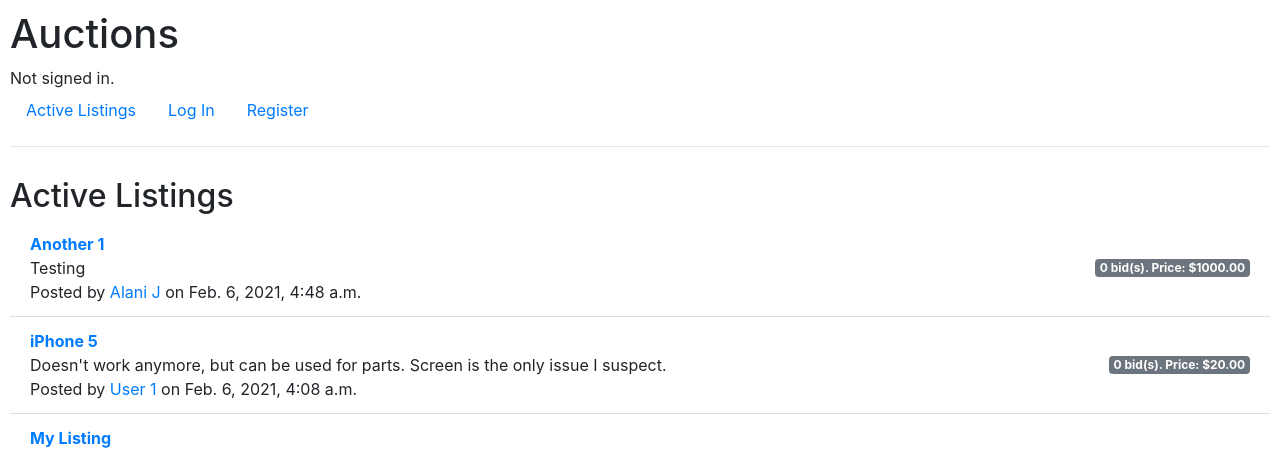
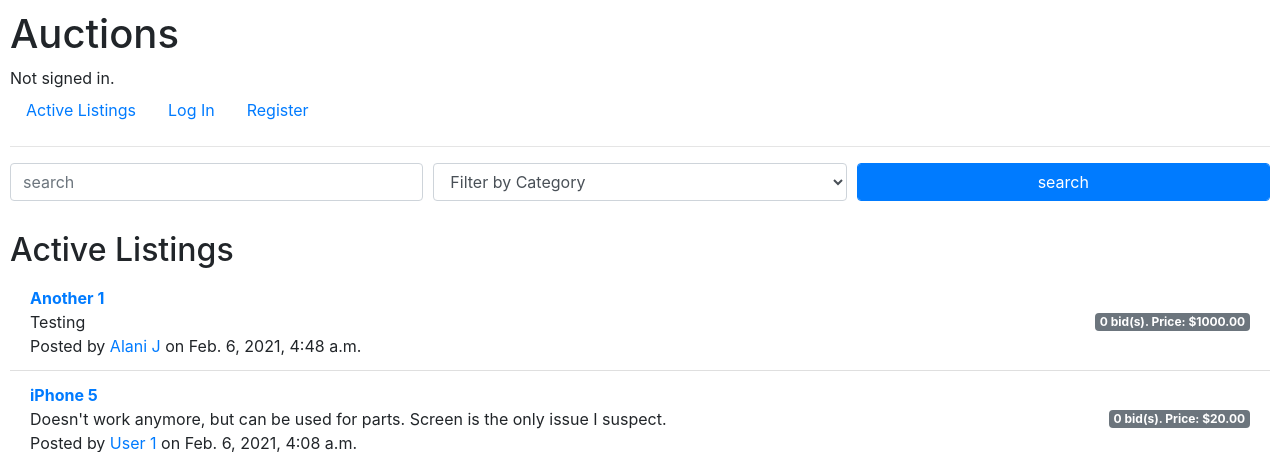
Before and after one commit to alanijohnson/CS50W_Commerce, a Django app: page / in a window 1280 px wide. Shown: the top 452 px of the page. Run offline with Django 3.2, Linux system fonts and the light colour scheme; data comes from the database, SQL or seed files in the repository; both versions use the stored data as it was after the commit; some libraries are stand-ins or nearby versions.

Commit message:
Final Version. (for now)
All intended features and some extras have been added. See Readme.md for overview.

```diff
--- a/commerce/auctions/managers.py
+++ b/commerce/auctions/managers.py
@@ -1,6 +1,4 @@
 from django.contrib.auth.base_user import BaseUserManager
-
-
 
 # manager for the Custom User class
 class UserManager(BaseUserManager):
--- a/commerce/auctions/templates/auctions/index.html
+++ b/commerce/auctions/templates/auctions/index.html
@@ -1,5 +1,29 @@
 {% extends "auctions/layout.html" %}
 
 {% block body %}
+
+    <form action="" method="post">
+        {% csrf_token %}
+        <div class="form-group">
+            <div class="form-row">
+            <div class="col">
+                <input class="form-control" type=text placeholder="search" name="search" {%if s %}value={{s}}{% endif %}>
+            </div>
+
+            <div class="col">
+                <select class="form-control" name="category">
+                      <option value="">Filter by Category</option>
+                      {% for c in categories %}
+                        <option {% if c.name == category %}selected="selected"{% endif %}>{{c.name}}</option>
+                      {% endfor %}
+                </select>
+            </div>
+
+            <div class="col">
+                <input class="form-control btn-primary" type="submit" value="search">
+            </div>
+        </div>
+        </div>
+    </form>
     {% include "./listings.html" %}
 {% endblock %}
--- a/commerce/auctions/templates/auctions/listing.html
+++ b/commerce/auctions/templates/auctions/listing.html
@@ -56,7 +56,7 @@
         {% endif %}
     {% endif %}
 <!-- Action Button To Add or Remove Items from Watchlist -->
-    {% if user != author %}
+    {% if user.is_authenticated and user != author%}
         <form style="margin-top:10px;" action={% url 'listing' id=listing.id %} method="post">
             {% csrf_token %}
             {% if listing in user_watchlist %}
--- a/commerce/auctions/templates/auctions/listings.html
+++ b/commerce/auctions/templates/auctions/listings.html
@@ -4,6 +4,7 @@
     <ul class="list-group list-group-flush">
         {% for listing, data in active_listings.items %}
             <li class="list-group-item d-flex justify-content-between align-items-center">
+
                 <span> <div> <a href={% url 'listing' id=listing.id %} ><strong>{{listing.title}}</strong></a></div>
                     <div>{{listing.description}}</div>
                     Posted by <a href={% url 'profile' username=listing.author.username %} >{{listing.author.profile.first_name}} {{listing.author.profile.last_name}}</a> on {{listing.date_posted}}</span>
--- a/commerce/auctions/templates/auctions/profile.html
+++ b/commerce/auctions/templates/auctions/profile.html
@@ -1,4 +1,8 @@
 {% extends "auctions/layout.html" %}
+
+{% block title %}
+    {{ profile_user.username }} Profile
+{% endblock %}
 
 {% block body %}
     <h2 style="margin-bottom:30px">User Profile: {{profile_user.username}}</h2>
--- a/commerce/auctions/views.py
+++ b/commerce/auctions/views.py
@@ -7,25 +7,53 @@ from django.urls import reverse
 from django.utils import timezone
 from django.utils.http import is_safe_url
 from .forms import UserProfileForm, CreateListingForm, CreateBidForm, CreateCommentForm
-from .models import User, Listing, Bid, Comment
+from .models import User, Listing, Bid, Comment, Category
 
+# index of webpage. offers searching by name, description and category.
+def index(request):
+    # get all of the listings that are open and sort by date posted descending
+    active_listings = Listing.objects.filter(is_open=True).order_by('-date_posted')
 
-def index(request):
-    active_listings = Listing.objects.filter(is_open=True).order_by('-date_posted')
+    # initialize category and search
+    category = None
+    search = None
+
+    # search fields used
+    if request.method == "POST":
+        # store search field data
+        search = request.POST.get("search")
+        category = request.POST.get("category")
+
+        # text string search (not case sensitive)
+        if search is not None or search !='':
+            active_listings = list(filter(lambda listing: ((search.lower() in listing.title.lower()) or (search.lower() in listing.description.lower())),active_listings))
+
+        # category search
+        if category != "":
+            active_listings = list(filter(lambda listing: (listing.category.name == category),active_listings))
+
+    # create a dictionary of important meta data for the listing (number of bids, and the price to beat)
     active_listings_dict = {listing: (len(listing.bids.all()),listing.highest_bid()) for listing in active_listings}
+
+    # pass category and search to initialize values of search fields if they were used.
     return render(request, "auctions/index.html",{
-        "active_listings": active_listings_dict
-    })
+        "active_listings": active_listings_dict,
+        "categories": Category.objects.all(),
+        "category": category,
+        "s": search
+        })
 
+# login page. Supports next redirecting and validates URL
+def login_view(request):
 
-def login_view(request):
-    print(f"{request.path}")
+    # determine if there is a next url parameter and validate
     next_url = request.GET.get('next')
-    print(f"{next_url}")
     if not valid_next_url(next_url, request.get_host()):
         next_url = "/"
 
+    # log in attempted
     if request.method == "POST":
+        # get the next url from the post dictionary and validate
         next_url = request.POST.get("next")
         print(f"{next_url}")
         if not valid_next_url(next_url, request.get_host()):
@@ -46,6 +74,7 @@ def login_view(request):
                 "message": "Invalid username and/or password."
             })
     else:
+        # pass the next_url to the form, so it can be used on form submission
         return render(request, "auctions/login.html", {
             "next_url":next_url
                       })
@@ -60,6 +89,7 @@ def valid_next_url(next, allowed_hosts):
         url=next, allowed_hosts=allowed_hosts
     )
 
+# log out page. Also supports redirecting. If the link isn't valid, return to index.
 def logout_view(request):
     next_url = request.GET.get('next')
     if not valid_next_url(next_url, request.get_host()):
@@ -67,10 +97,12 @@ def logout_view(request):
     logout(request)
     return redirect(next_url)
 
-
+# User Registration page. User creates a user account and a user profile using one form.
+# User accounts shouldn't be frequently modified. Profiles contain all modifiable components
 def register(request):
     if request.method == "POST":
 
+        # when the form is subitted validate the user profile form
         profile_form = UserProfileForm(request.POST)
         if profile_form.is_valid():
             profile = profile_form.save(commit=False)
@@ -80,6 +112,7 @@ def register(request):
                 "message": "Failed to create Account."
             })
 
+        # validate standard user credentials
         username = request.POST["username"]
         email = request.POST["email"]
 
@@ -110,13 +143,16 @@ def register(request):
             "profile_form": profile_form
         })
 
+
+# Create a listing. This entire view requires the user to be logged in, so a login redirect is used.
+# Once the listing is created, the user is redirected to the listing page
 @login_required(login_url='login')
 def create_listing(request):
     if request.method == "POST":
         form = CreateListingForm(request.POST)
 
         if form.is_valid():
-            # get the user
+
             title = form.cleaned_data["title"]
             description = form.cleaned_data["description"]
             min_bid = form.cleaned_data["min_bid"]
@@ -136,7 +172,8 @@ def create_listing(request):
             'form': CreateListingForm()
         })
 
-
+# Individual listing page
+# Listing is very dynamic depending on who is viewing the page
 def listing(request, id):
     listing = Listing.objects.get(id=id)
     # form posted from listing page
@@ -145,6 +182,7 @@ def listing(request, id):
         button = request.POST.get("button")
         bid_form = CreateBidForm(request.POST)
         comment_form = CreateCommentForm(request.POST)
+
         if button == "Bid":
             if bid_form.is_valid():
                 amount = bid_form.cleaned_data.get('amount')
@@ -181,17 +219,18 @@ def listing(request, id):
         # return if button was clicked but no forms were valid
         return render_listing(request, id, bid_form, comment_form)
 
+    # only create comment form if the listing is open. Otherwise users cannot comment on a post.
     comment_form = None
     if listing.is_open == True:
         comment_form = CreateCommentForm(initial={'listing':listing, 'author':request.user})
     return render_listing(request, id, CreateBidForm(initial={'listing':listing, 'bidder':request.user}), comment_form)
 
 
-
+# helper method to render the listing since the render is used in multiple places within the listing view.
 def render_listing(request, id, bid_form, comment_form):
     listing = Listing.objects.get(id=id)
     bids = listing.bids.all()
-    highest_bid = listing.highest_bid()
+    highest_bid = listing.highest_bid() # can be None
     user_watchlist = None
     if request.user.is_authenticated:
             user_watchlist = request.user.profile.watchlist.all()
@@ -209,22 +248,25 @@ def render_listing(request, id, bid_form, comment_form):
         "user_watchlist":user_watchlist
     })
 
+# Users profile. Can be used and accessed by all users even unauthenticated
+# If a users page is accessed and doesn't exist user is redirected to home page
+# If the user is on their own page, the user will see their watchlist.
+# Otherwise, just the Active and Closed listings show.
 def profile(request, username):
     try:
         user = User.objects.get(username=username)
     except:
         return redirect('index')
 
+    # create dictionaries of listings necessary for the html rendering
     watchlist = user.profile.watchlist.all()
     watchlist_dict = {listing: (len(listing.bids.all()), listing.highest_bid()) for listing in watchlist}
+
     active_listings = Listing.objects.filter(author=user.id, is_open=True).order_by('-date_posted')
     active_listings_dict = {listing: (len(listing.bids.all()),listing.highest_bid) for listing in active_listings}
+
     closed_listings = Listing.objects.filter(author=user.id, is_open=False).order_by('-date_posted')
     closed_listings_dict = {listing: listing.highest_bid() for listing in closed_listings}
-
-    print(f"{watchlist_dict}")
-    print(f"{listing in watchlist}")
-
 
     return render(request, "auctions/profile.html",{
         "current_user": request.user,
```
Also changed, not shown: commerce/ReadMe.md, commerce/db.sqlite3.
